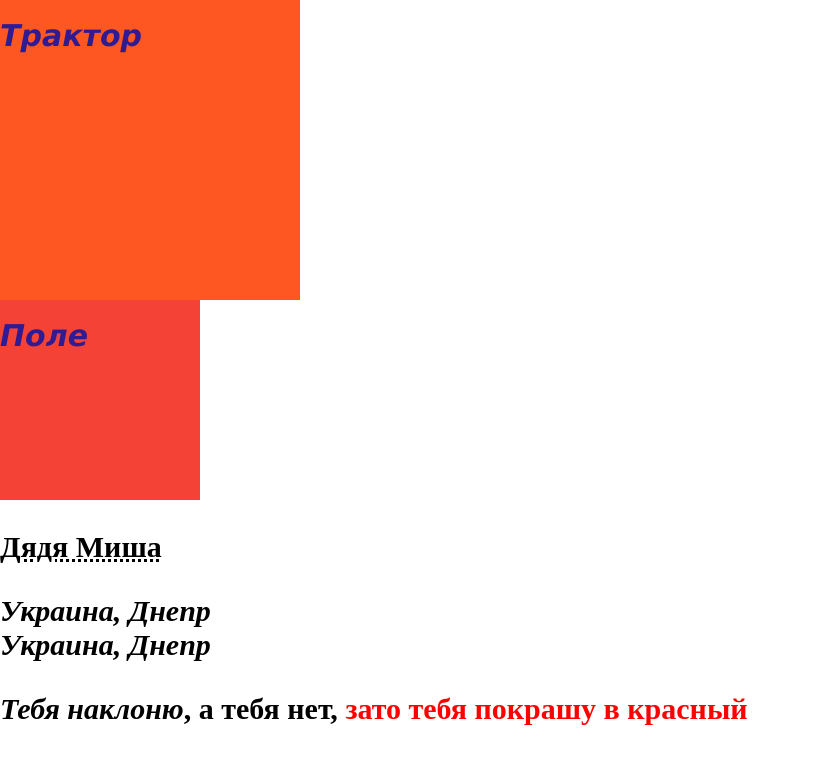
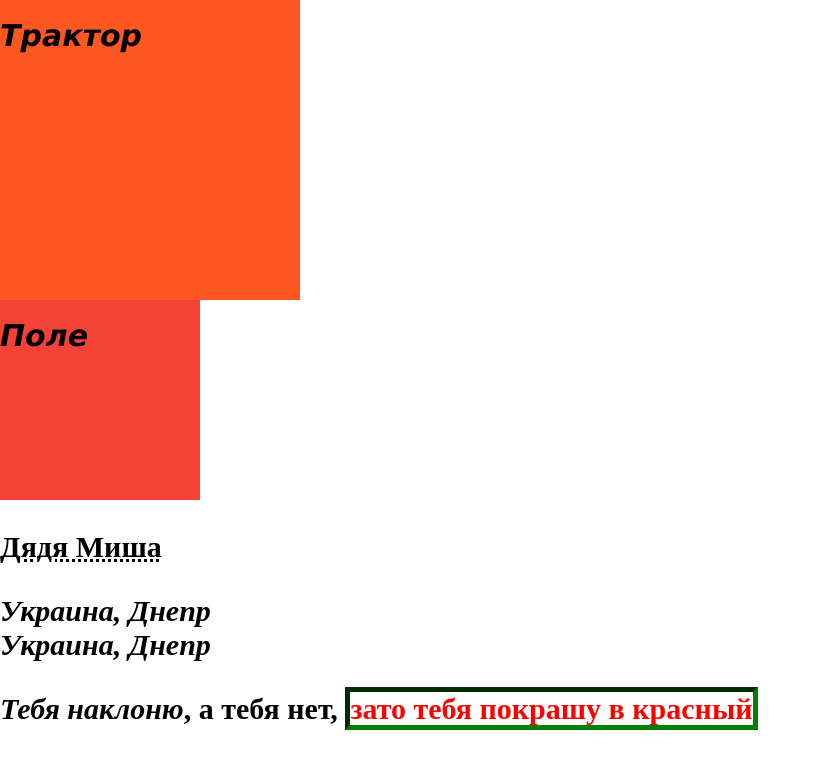
Before and after one commit to Steekzy/basic_educational, a plain HTML site: page basic/index.html in a window 1280 px wide. Shown: the whole page, without its empty margins (0-821 px from the left). Drawn offline with Linux system fonts and the light colour scheme.

```diff
--- a/basic/styles.css
+++ b/basic/styles.css
@@ -23,10 +23,12 @@
 
 #Red {
   color: red;
+  border: 5px inset green;
 }
 
 b {
-  font-size: 30px
+  font-size: 30px;
+  color: black
 }
 /* p {
   font-family: Verdana;
```
